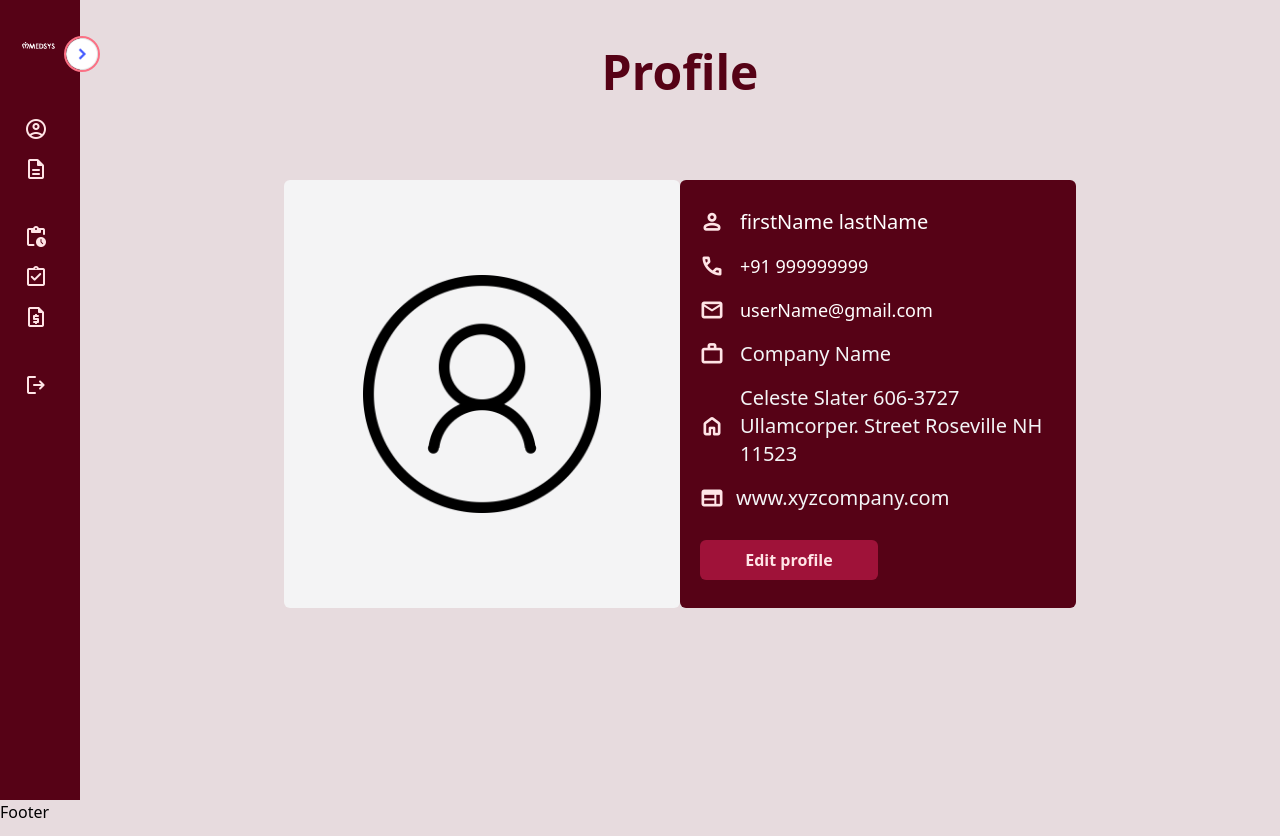
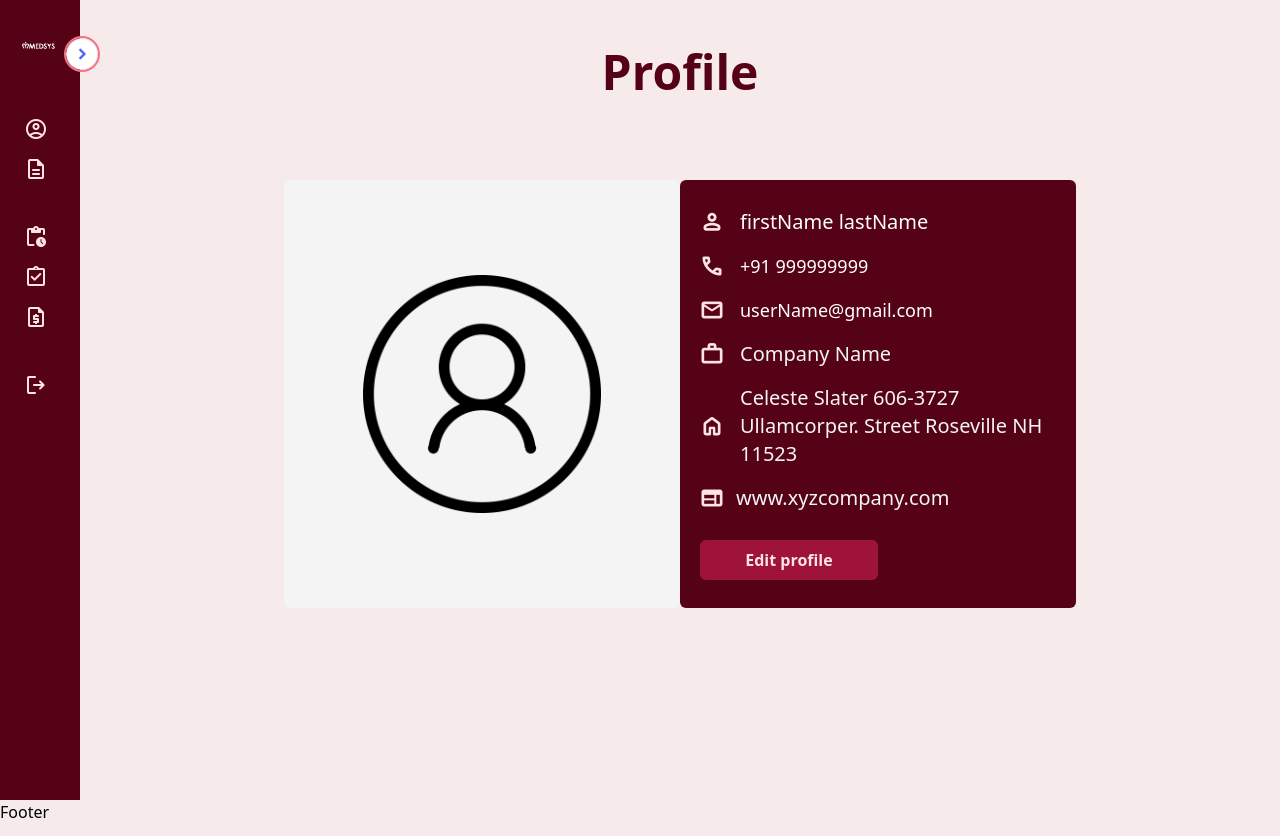
Before and after one commit to Gourab-18/project-medsys, a React (Create React App) app: page /dashboard in a window 1280 px wide. Built offline with nearby package versions, Linux system fonts and the light colour scheme.

Commit message:
bg color change

```diff
--- a/src/index.css
+++ b/src/index.css
@@ -3,5 +3,5 @@
 @tailwind utilities;
 
 body {
-    background-color: #d1b9bf82;
+    background-color: rgba(238, 215, 215, 0.5);
 }
--- a/src/pages/Profile.js
+++ b/src/pages/Profile.js
@@ -1,8 +1,5 @@
 import React from "react";
 import ME from "../assets/dp.png";
-import { CgProfile } from "react-icons/cg"
-import { FiMail, FiPhone } from "react-icons/fi"
-import { TbBuilding,TbAddressBook } from "react-icons/tb"
 
 const profile = () => {
   return (
```
